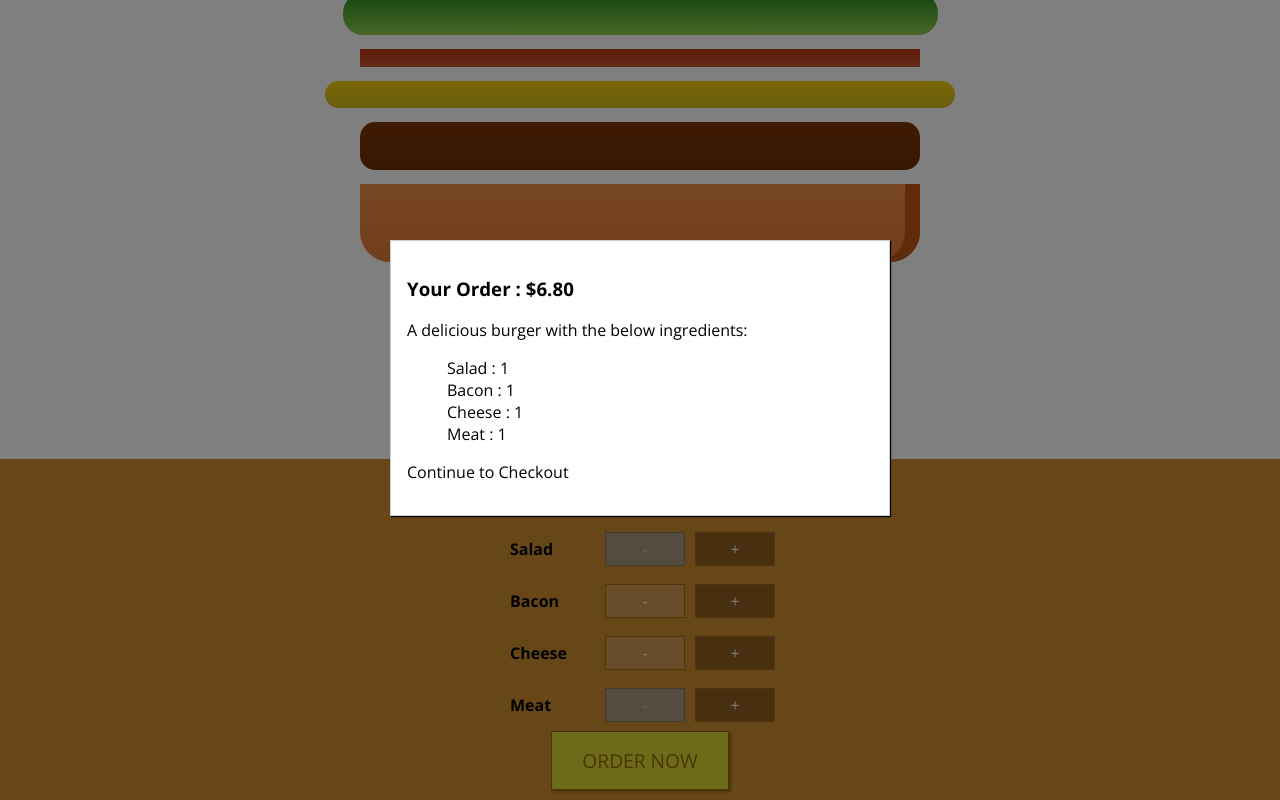
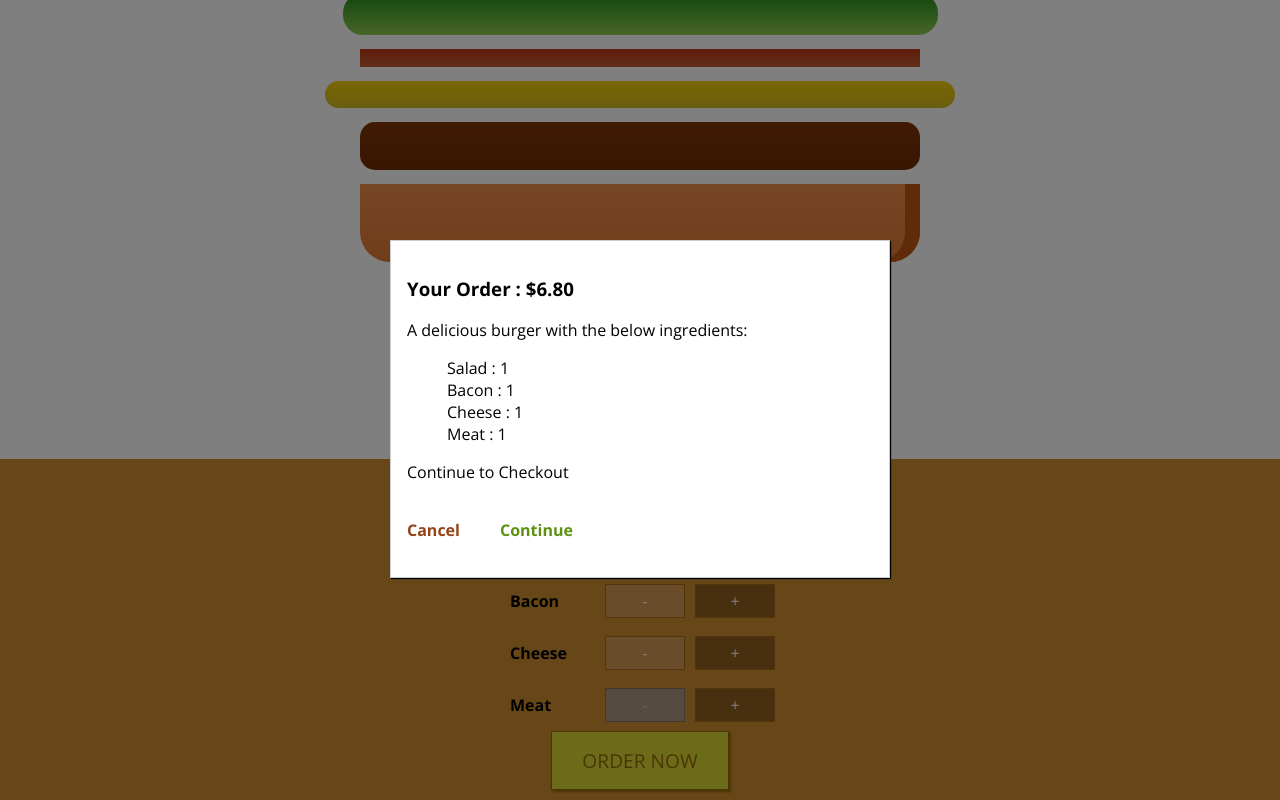
Before and after one commit to hanming2033/BurgerBuilder, a React (Create React App) app: page / in a window 1280 px wide. Both pictures are taken after a click on the button "ORDER NOW". Shown: the part 179-979 px from the top of the page. Built offline with nearby package versions, Linux system fonts and the light colour scheme.

Commit message:
Enhanced order summary modal with buttons

```diff
--- /dev/null
+++ b/src/UI-Elements/Button.tsx
@@ -0,0 +1,27 @@
+import styled from '../my-styled-components'
+import { IThemeInterface } from '../theme'
+
+export interface IButtonProps {
+  success?: boolean
+  danger?: boolean
+  theme?: IThemeInterface
+}
+
+const Button = styled.button`
+  background-color: transparent;
+  border: none;
+  color: ${(p: IButtonProps) => (p.danger ? '#944317' : p.success ? '#5C9210' : 'white')};
+  outline: none;
+  cursor: pointer;
+  font: inherit;
+  padding: 10px;
+  margin: 10px;
+  font-weight: bold;
+
+  &:first-of-type {
+    margin-left: 0;
+    padding-left: 0;
+  }
+`
+
+export default Button
--- a/src/components/Burger/OrderSummary.tsx
+++ b/src/components/Burger/OrderSummary.tsx
@@ -1,9 +1,11 @@
 import * as React from 'react'
 import { IBurgerBuilderState } from '../../containers/BurgerBuilder'
 import styled from '../../my-styled-components'
+import Button from '../../UI-Elements/Button'
 
 interface IOrderSummaryProps extends IBurgerBuilderState {
-  tmp?: string
+  continuePurchase: () => void
+  cancelPurchase: () => void
 }
 
 const IngredientListItem = styled.li`
@@ -27,6 +29,12 @@ const OrderSummary: React.SFC<IOrderSummaryProps> = props => {
       <p>A delicious burger with the below ingredients:</p>
       <ul>{ingredientSummary}</ul>
       <p>Continue to Checkout</p>
+      <Button danger onClick={props.cancelPurchase}>
+        Cancel
+      </Button>
+      <Button success onClick={props.continuePurchase}>
+        Continue
+      </Button>
     </>
   )
 }
--- a/src/containers/BurgerBuilder.tsx
+++ b/src/containers/BurgerBuilder.tsx
@@ -66,23 +66,32 @@ export default class BurgerBuilder extends React.Component<IBurgerBuilderProps,
     })
   }
 
-  public toglePurchase = () => {
+  public togglePurchase = () => {
     this.setState(prevState => {
       const prevPurchasing = prevState.purchasing
       return { purchasing: !prevPurchasing }
     })
   }
 
+  public handlePurchaseContinue = () => {
+    alert('Purchase Continue')
+  }
+
   public render() {
     return (
       <>
-        <Modal purchasing={this.state.purchasing} togglePurchase={this.toglePurchase}>
-          <OrderSummary ingredients={this.state.ingredients} totalPrice={this.state.totalPrice} />
+        <Modal purchasing={this.state.purchasing} togglePurchase={this.togglePurchase}>
+          <OrderSummary
+            ingredients={this.state.ingredients}
+            totalPrice={this.state.totalPrice}
+            continuePurchase={this.handlePurchaseContinue}
+            cancelPurchase={this.togglePurchase}
+          />
         </Modal>
         <Burger ingredients={this.state.ingredients} />
         <BuilControls
           purchasing={this.state.purchasing}
-          toglePurchase={this.toglePurchase}
+          toglePurchase={this.togglePurchase}
           totalPrice={this.state.totalPrice}
           ingredients={this.state.ingredients}
           addIngredient={(t: ingredientType) => this.handleAddIngredient(t)}
```
